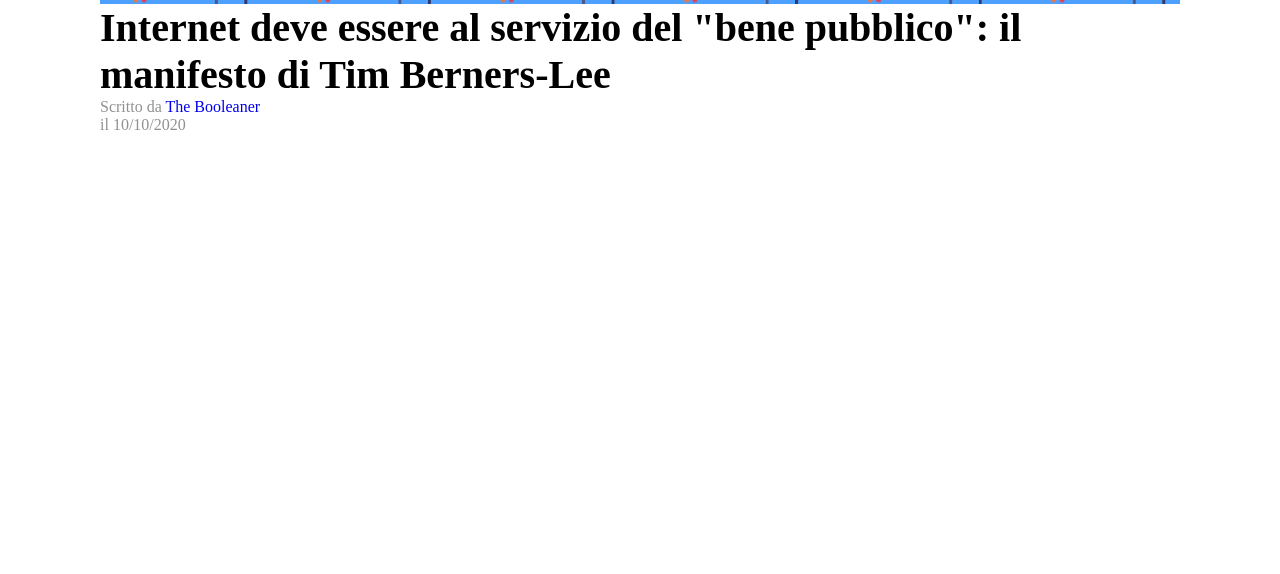
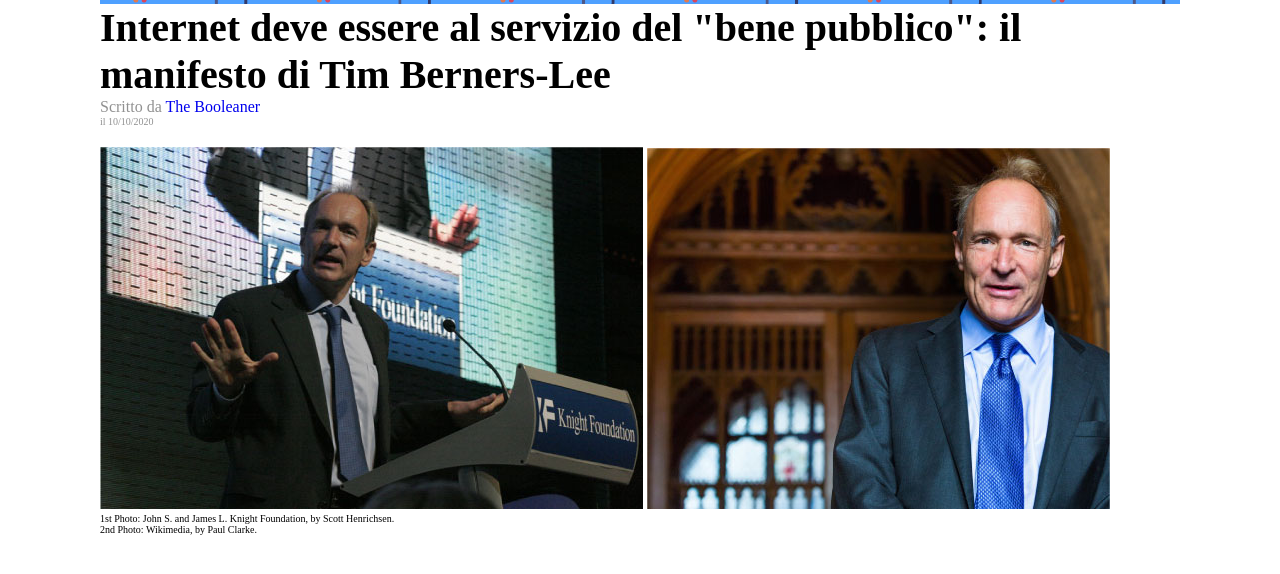
Before and after one commit to nicoladomingorizzo/html-css-booleaner, a plain HTML site: page index.html in a window 1280 px wide. Shown: the part 96-670 px from the top of the page. Drawn offline with Linux system fonts and the light colour scheme.

Commit message:
added img and description

```diff
--- a/css/style.css
+++ b/css/style.css
@@ -32,7 +32,7 @@ ul {
   text-indent: 20px;
 }
 
-header {
+.main-header {
     height: 100px;
     background-color: rgb(78,160,255);
     background-image: url(../img/pattern.png);
@@ -56,4 +56,9 @@ header {
 a, address{
     text-decoration: none;
     font-style: normal;
+
 }
+
+figure{
+    margin-top: 20px;
+}
--- a/index.html
+++ b/index.html
@@ -9,18 +9,33 @@
 <body>
     <!-- Header -->
      <div class="container">
-         <header>
+         <header class="main-header">
              <img id="logo" src="img/logo.svg" alt="logo the booleaner">
             </header>
 
             <!-- Main -->
             <main>
-                <article>
-                    <h1 class="text-big">Internet deve essere al servizio del "bene pubblico": il manifesto di Tim Berners-Lee</h1>
-                <address class="text-gray">Scritto da <a href="#"> The Booleaner</a>
-                    <br>
-                il 10/10/2020</address>
-                </article>
+                <!-- Header article -->
+                <header>
+
+                    <article class="article-header">
+                        <h1 class="text-big">Internet deve essere al servizio del "bene pubblico": il manifesto di Tim Berners-Lee</h1>
+                        <address class="text-gray">Scritto da <a href="#"> The Booleaner</a></address>
+                        <address class="text-small text-gray">il 10/10/2020</address>
+                        <!-- Pictures article -->
+                        <figure class="article-pictures">
+                              <img src="img/tim-1.jpg" alt="Tim photo 1">
+                            <img src="img/tim-2.jpg" alt="Tim photo 2">
+                        </figure>
+                        <p class="text-small">1st Photo: John S. and James L. Knight Foundation, by Scott Henrichsen.
+                            <br>
+                            2nd Photo: Wikimedia, by Paul Clarke.
+                        </p>
+
+                        </article>
+
+                    </header>
+
             </main>
             <!-- Footer -->
             <footer></footer>
```
Also changed, not shown: 1 other file.
